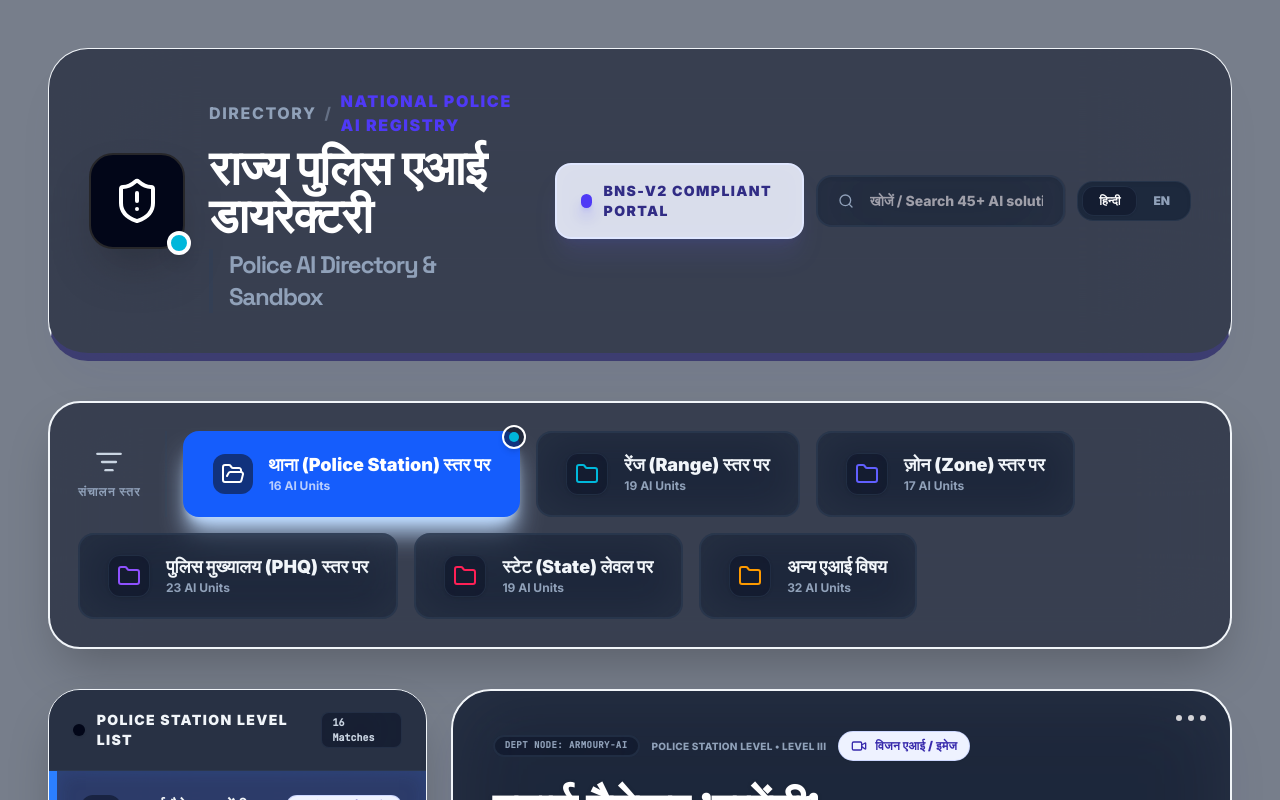
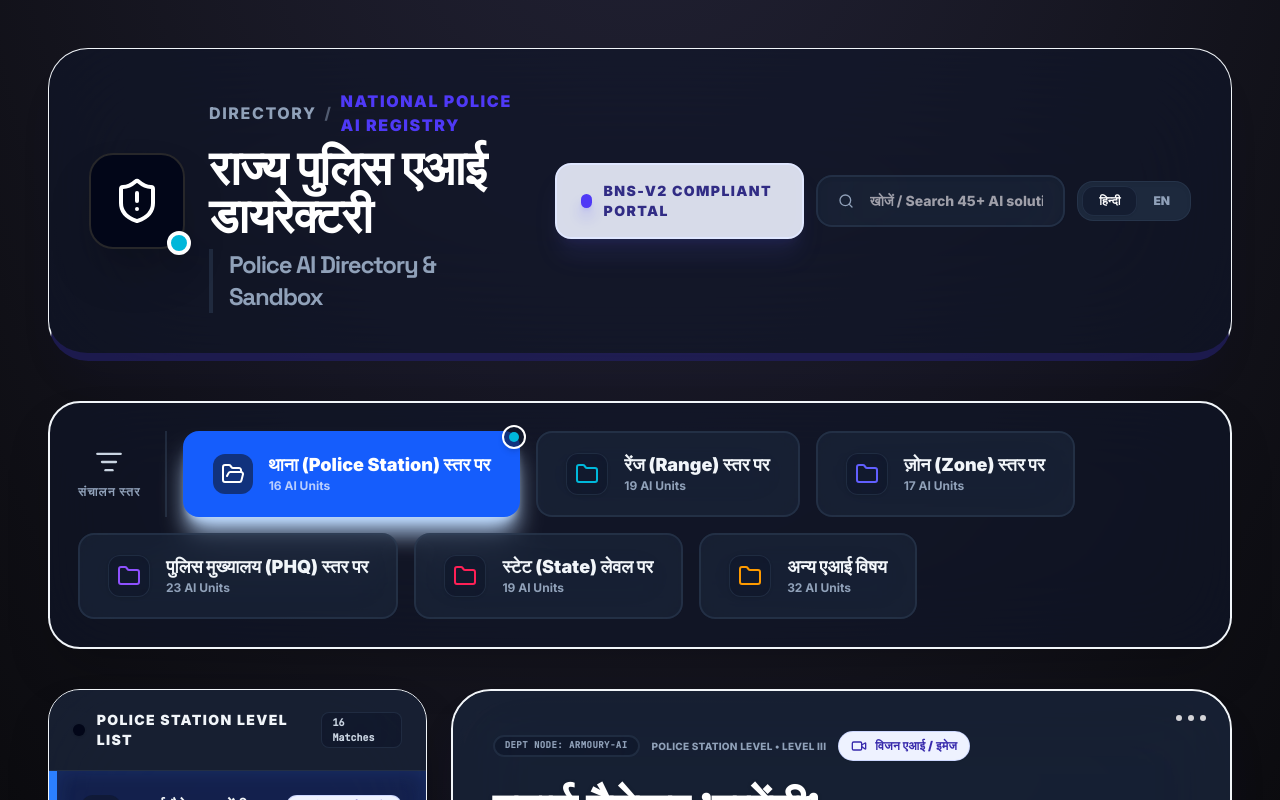
Before and after one commit to vivekimpdoc-commits/police-ai-directory---sandbox, a React (Vite) app: page / in a window 1280 px wide. Shown: the top 800 px of the page. Built offline with nearby package versions, Linux system fonts and the light colour scheme.

Commit message:
style: High performance premium dark background

```diff
--- a/src/App.tsx
+++ b/src/App.tsx
@@ -296,7 +296,7 @@ export default function App() {
   });
 
   return (
-    <div className="min-h-screen bg-slate-800/60 backdrop-blur-xl/50 text-slate-100 flex flex-col font-sans selection:bg-indigo-600 selection:text-white p-6 md:p-12 box-border animate-fade-in">
+    <div className="min-h-screen bg-[#09090b] bg-[radial-gradient(ellipse_80%_80%_at_50%_-20%,rgba(120,119,198,0.25),rgba(255,255,255,0))] text-slate-100 flex flex-col font-sans selection:bg-indigo-600 selection:text-white p-6 md:p-12 box-border animate-fade-in">
 
       {/* 🛡️ STATE POLICE POLISHED BENTO-HEADER PANEL */}
       <motion.header
```
